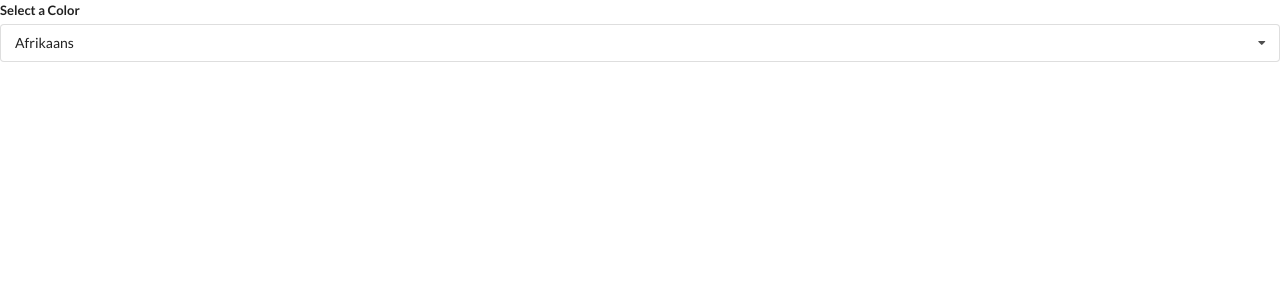
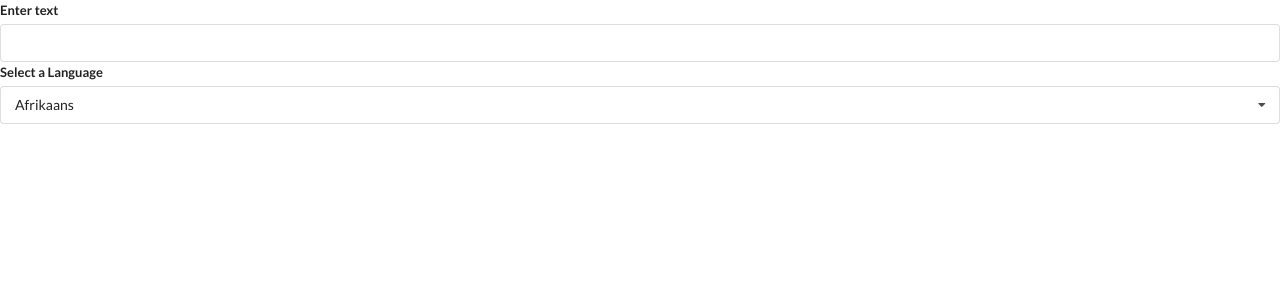
Before and after one commit to RutSzymon/react_widgets, a React (Create React App) app: page / in a window 1280 px wide. Shown: the top 300 px of the page. Built offline with nearby package versions, Linux system fonts and the light colour scheme.

Commit message:
178. Adding the Language Input

```diff
--- a/src/components/Dropdown.js
+++ b/src/components/Dropdown.js
@@ -1,6 +1,6 @@
 import React, { useState, useEffect, useRef } from "react";
 
-const Dropdown = ({ options, selected, onSelectedChange }) => {
+const Dropdown = ({ label, options, selected, onSelectedChange }) => {
   const [open, setOpen] = useState(false);
   const ref = useRef();
 
@@ -39,7 +39,7 @@
   return (
     <div ref={ref} className="ui form">
       <div className="field">
-        <label className="label">Select a Color</label>
+        <label className="label">{label}</label>
         <div
           onClick={() => setOpen(!open)}
           className={`ui selection dropdown ${open ? "visible active" : ""}`}
--- a/src/components/Translate.js
+++ b/src/components/Translate.js
@@ -18,10 +18,18 @@
 
 const Translate = () => {
   const [language, setLanguage] = useState(options[0]);
+  const [text, setText] = useState("");
 
   return (
     <div>
+      <div className="ui form">
+        <div className="field">
+          <label>Enter text</label>
+          <input value={text} onChange={(e) => setText(e.target.value)} />
+        </div>
+      </div>
       <Dropdown
+        label="Select a Language"
         selected={language}
         onSelectedChange={setLanguage}
         options={options}
```
